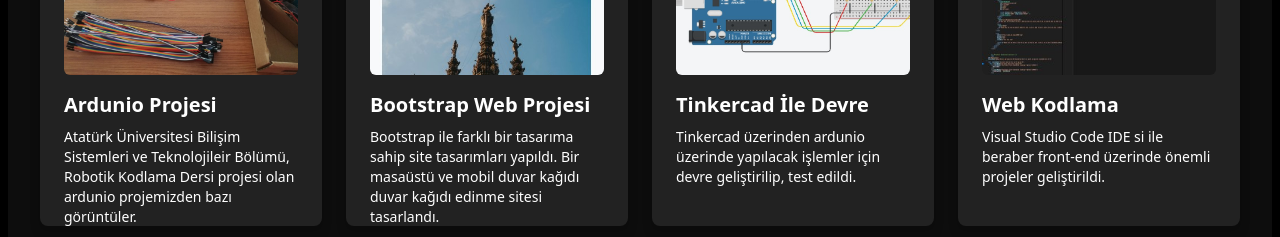
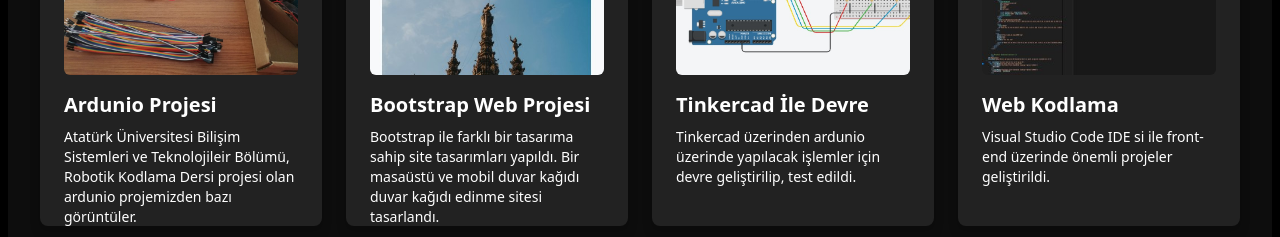
Before and after one commit to Mertgencc/mertgencportfolio, a Next.js app: page / in a window 1280 px wide. Shown: the part 1260-1497 px from the top of the page. Built offline with nearby package versions, Linux system fonts and the light colour scheme.

Commit message:
tasarım üzerinde yenileme yapıldı

```diff
--- a/components/Hero.tsx
+++ b/components/Hero.tsx
@@ -503,7 +503,7 @@ export default function Hero() {
           />
 
           <h3 className="text-xl font-semibold mt-4">Web Kodlama</h3>
-          <p className="text-sm mt-2">Visual Studio Code IDE si ile beraber front-end üzerinde önemli projeler geliştirildi.</p>
+          <p className="text-sm mt-2">Visual Studio Code IDE si ile front-end üzerinde önemli projeler geliştirildi.</p>
         </div>
       </div>
       {/* Kart yapısı burada bitiyor */}
```
